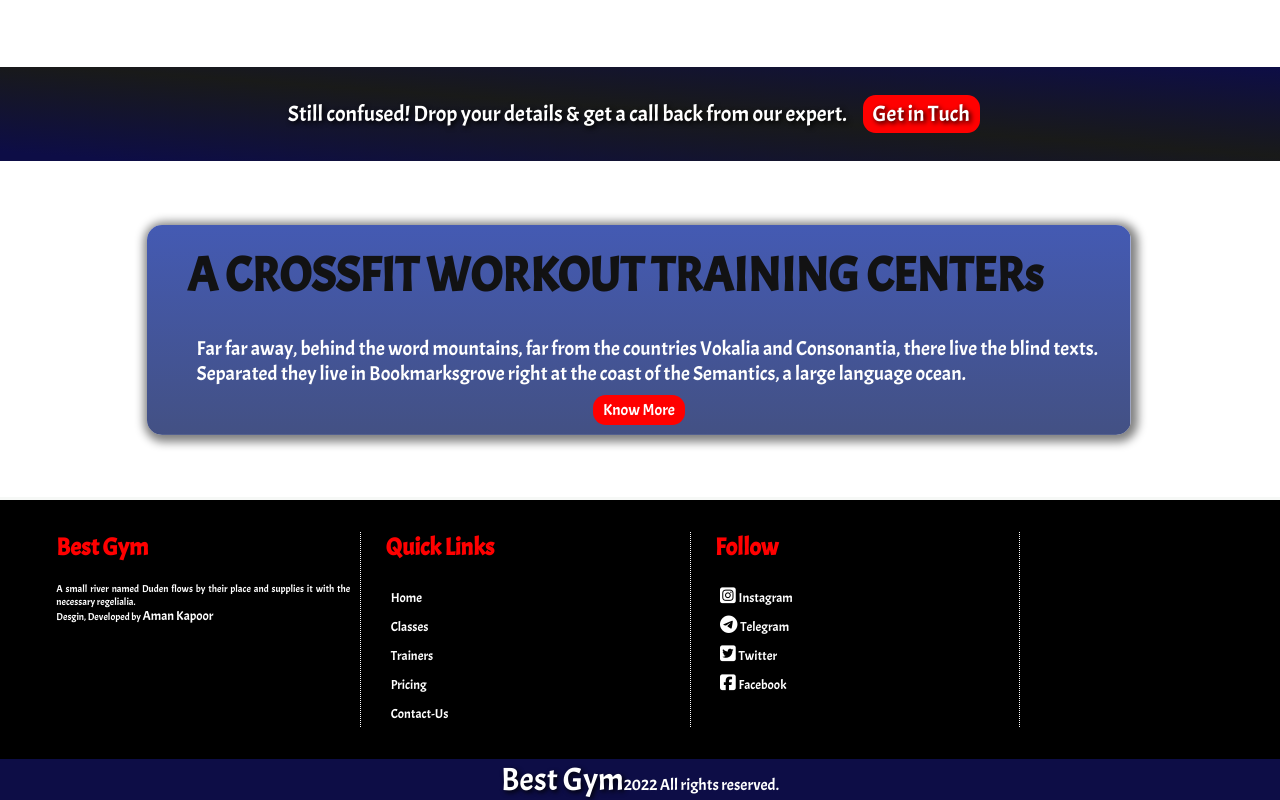
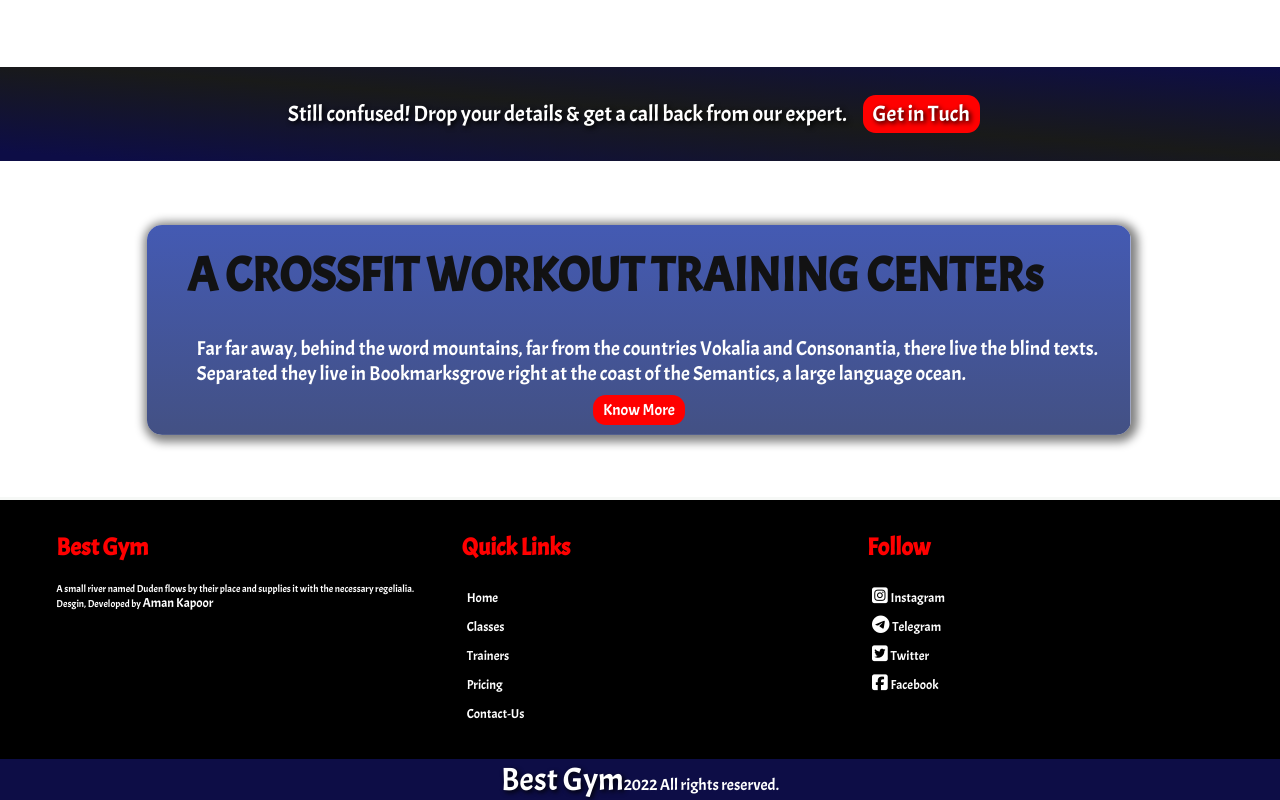
Before and after one commit to MrAmanKapoor/Gym-Landing-Page, a plain HTML site: page index.html in a window 1280 px wide. Shown: the part 2594-3394 px from the top of the page. Drawn offline with nearby package versions, Linux system fonts and the light colour scheme.

Commit message:
Update style.css

```diff
--- a/style.css
+++ b/style.css
@@ -659,11 +659,10 @@ nav h2   {
 }
 
 .footermenu {
-    flex-basis: 25%;
+     flex-basis: 32%;
     text-align: left;
-    justify-content: space-between;
+    justify-content: space-around;
     margin-left: 2%;
-    border-right: 1px dotted white;
 
 }
 
```
